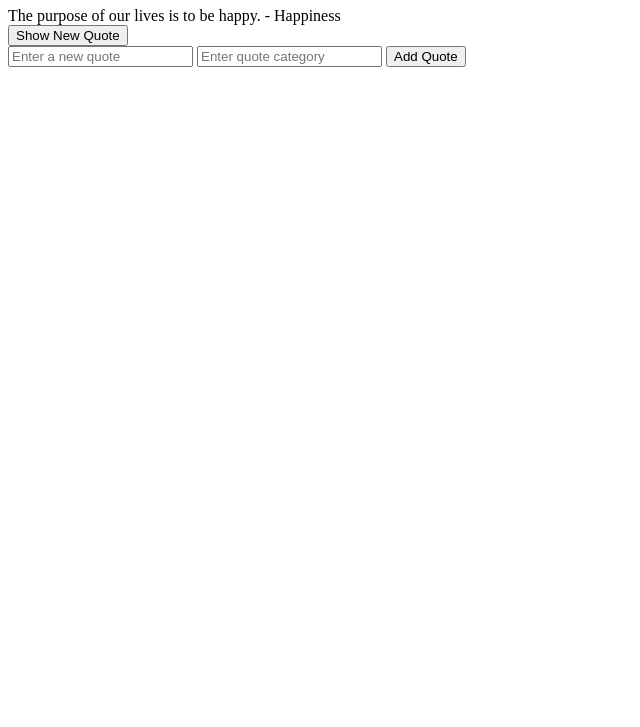
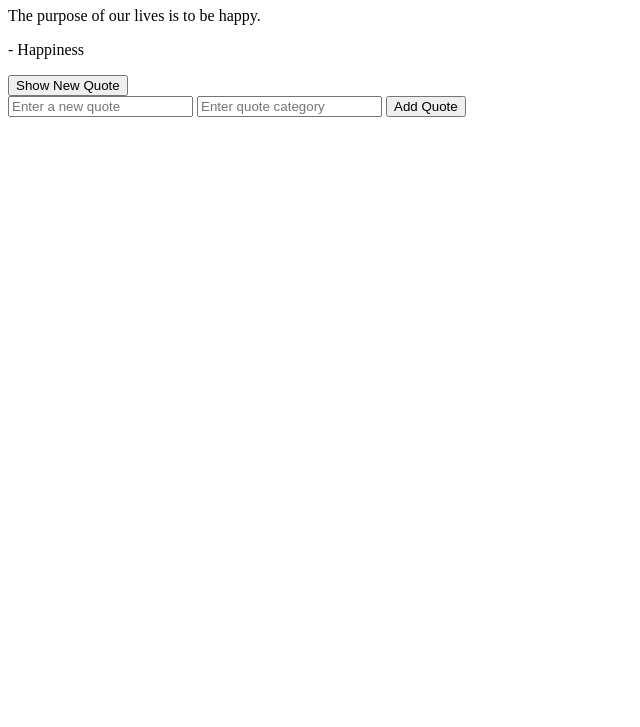
Before and after one commit to PhilipRagaee/alx_fe_javascript, a plain HTML site: page dom-manipulation/index.html in a window 1280 px wide. Shown: the part 73-800 px from the top of the page, without its empty margins (0-640 px from the left). Drawn offline with Linux system fonts and the light colour scheme.

Commit message:
Modified Index.html & Script.js

```diff
--- a/dom-manipulation/index.html
+++ b/dom-manipulation/index.html
@@ -12,8 +12,8 @@
     <div id="quoteDisplay"></div>
 
     <button id="newQuote">Show New Quote</button>
+    <div>
 
-  <div>
         <input id="newQuoteText" type="text" placeholder="Enter a new quote" />
         <input id="newQuoteCategory" type="text" placeholder="Enter quote category" />
         <button id="addQuoteButton">Add Quote</button>
--- a/dom-manipulation/script.js
+++ b/dom-manipulation/script.js
@@ -3,6 +3,7 @@ document.addEventListener('DOMContentLoaded', () => {
     { text: "The only limit to our realization of tomorrow is our doubts of today.", category: "Motivation" },
     { text: "Life is 10% what happens to us and 90% how we react to it.", category: "Life" },
     { text: "The purpose of our lives is to be happy.", category: "Happiness" },
+    // Add more quotes if desired
   ];
 
   const quoteDisplay = document.getElementById('quoteDisplay');
@@ -18,7 +19,16 @@ document.addEventListener('DOMContentLoaded', () => {
   }
 
   function displayRandomQuote(quote) {
-    quoteDisplay.textContent = `${quote.text} - ${quote.category}`;
+    while (quoteDisplay.firstChild) {
+      quoteDisplay.removeChild(quoteDisplay.firstChild);
+    }
+
+    const quoteText = document.createElement('p');
+    quoteText.textContent = quote.text;
+    const quoteCategory = document.createElement('p');
+    quoteCategory.textContent = `- ${quote.category}`;
+    quoteDisplay.appendChild(quoteText);
+    quoteDisplay.appendChild(quoteCategory);
   }
 
   function addQuote() {
```
Lines whose indentation alone changed are shown as unchanged.
